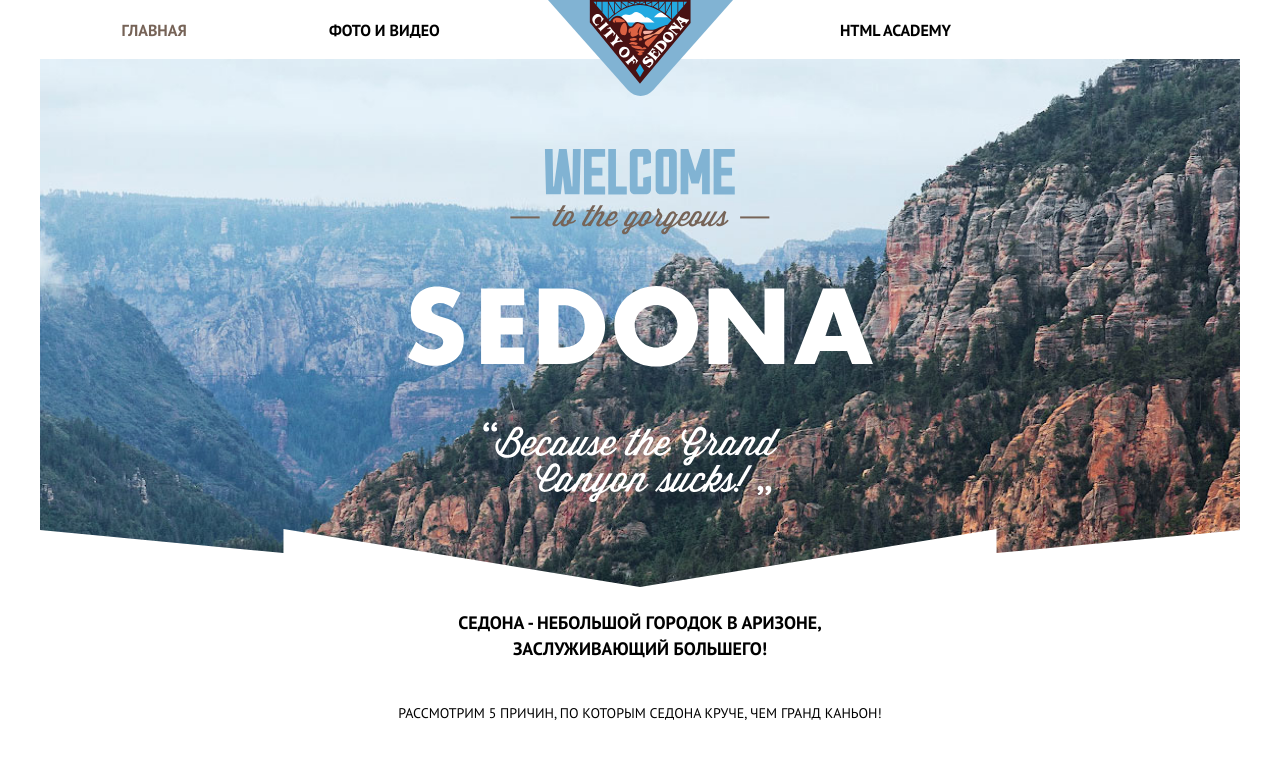
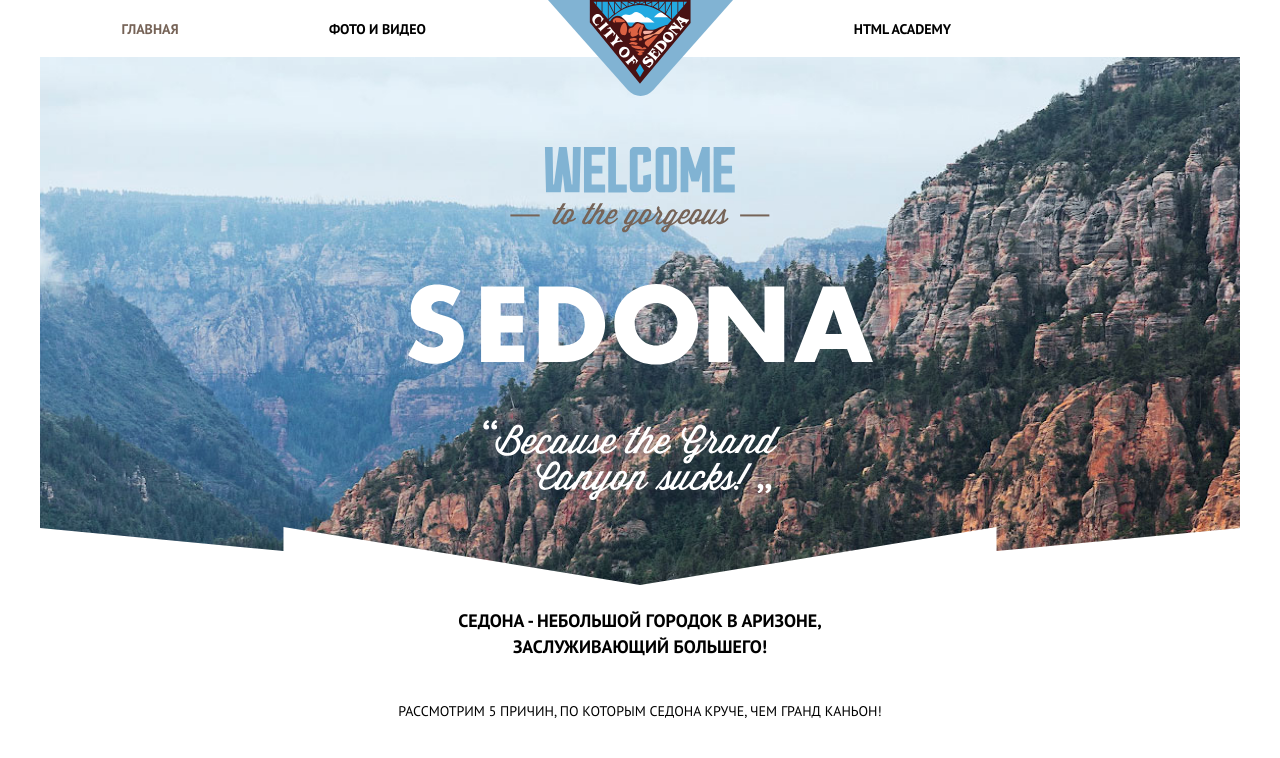
Before and after one commit to htmlacademy-adaptive/2125811-sedona-26, a website: page source/index.html in a window 1280 px wide. Shown: the top 758 px of the page. Drawn offline with nearby package versions, Linux system fonts and the light colour scheme; files that its build step writes are made by us from their sources.

Commit message:
Коммит с gitpod  сделал всплывающее меню

```diff
--- a/source/index.html
+++ b/source/index.html
@@ -14,7 +14,7 @@
     <a class="page-header__logo">
       <img class="page-header__logo-image" src="img/logo.svg" width="185" height="96" alt="Логотип Седона">
     </a>
-    <nav class="navigation navigation--closed <!-- navigation--opened--> navigation--nojs">
+    <nav class="navigation <!--navigation--closed--> navigation--opened navigation--nojs">
       <button class="navigation__toggle" type="button">
         <span class="visually-hidden">Открыть меню</span>
       </button>
--- a/source/less/blocks/navigation.less
+++ b/source/less/blocks/navigation.less
@@ -30,6 +30,13 @@
 }
 
 .navigation--closed{
+  @media (max-width: @mobile-width-only){
+    & .navigation__wrapper{
+      display: none;
+    }
+
+  }
+
 & .navigation__toggle::before{
   content: "";
   position: absolute;
@@ -50,6 +57,7 @@
 }
 
 .navigation--opened{
+
 & .navigation__toggle{
   &::before,
   &::after {
@@ -86,7 +94,6 @@
 
 
 .navigation__wrapper{
-  display: none;
   @media (min-width: @tablet-width) {
     width: 690px;
     margin: 0 auto;
--- a/source/less/blocks/site-list.less
+++ b/source/less/blocks/site-list.less
@@ -17,54 +17,54 @@
 .site-list__item{
 
   @media (min-width: @tablet-width) {
+    &:nth-child(1), &:nth-child(2){
+      & .site-list__link{
+        text-align: left;
+      }
+    }
+
     &:nth-child(3){
       grid-column: 4/5;
-      text-align: center;
+      & .site-list__link{
+        text-align: center;
+      }
     }
     &:nth-child(4){
-      text-align: right;
+      & .site-list__link{
+        text-align: right;
+      }
     }
-  }
-}
-
-.site-list__link{
-  .link-reset();
-  &--active{
-    color: #766357;
-    cursor:default;
-  }
-  text-transform: uppercase;
-  font-weight: 700;
-  @media (min-width: @tablet-width) {
-
-  }
-}
-
-/*
-.site-list__item{
-  height: 55px;
-  width: 100%;
-  background-color: @blue;
-  &--active{
 
   }
 }
 
 .site-list__link{
-  .link-reset();
+  position: relative;
+  display: block;
+  padding-top: 17px;
+  padding-bottom: 12px;
+  box-shadow: 0 1px 0 rgba(1, 1, 1, 0.2),
+  inset 0 1px 0 rgba(255, 255, 255, 0.2);
+  background: @blue;
   text-transform: uppercase;
-  text-align: center;
   font-weight: 700;
   font-size: 18px;
+  text-align: center;
+  .link-reset();
   color: @white;
-  width: 100%;
-  padding-top: 17px;
-  padding-bottom: 12px;
-  display: block;
-  box-shadow: 0 1px 0 rgba(1, 1, 1, 0.2),
-  inset 0 1px 0 rgba(255, 255, 255, 0.2);
-  background: linear-gradient(180deg, rgba(0, 0, 0, 0) 0%,
-   rgba(0, 0, 0, 0.2) 100%);
 
+
+  @media (min-width: @tablet-width) {
+    color: @black;
+    background: transparent;
+    box-shadow: none;
+    padding: 0;
+    font-size: 14px;
+    &--active{
+      color: #766357;
+      cursor:default;
+    }
+
+
+  }
 }
-*/
```
